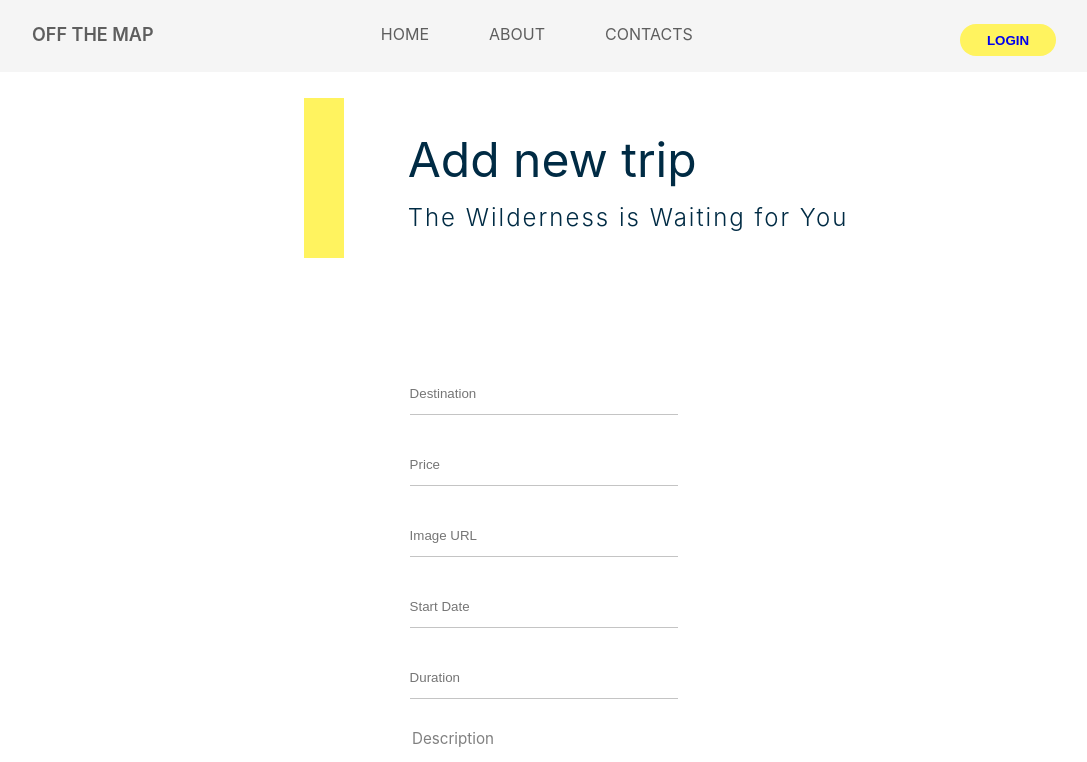
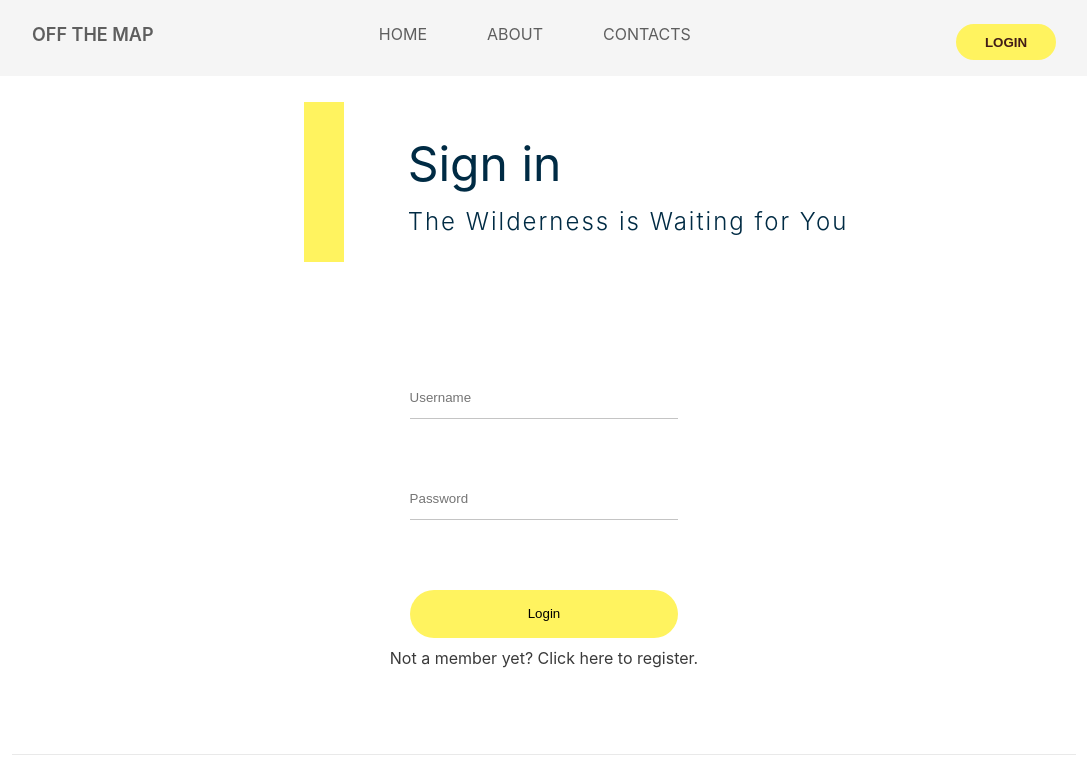
Before and after one commit to getdownto/Travel-App, a React (Create React App) app in the folder react/: page /create in a window 1280 px wide. Shown: the top 762 px of the page, without its empty margins (96-1183 px from the left). Built offline with nearby package versions, Linux system fonts and the light colour scheme.

Commit message:
Added context and logout

```diff
--- a/react/src/App.js
+++ b/react/src/App.js
@@ -16,35 +16,55 @@ import Destinations from './Destinations/Destinations'
 import EditTrip from './EditTrip/EditTrip'
 import Details from './Details/Details'
 import { Router, Route, Switch } from 'react-router-dom'
+import AuthContext from './Context'
 import './App.css';
 import './Grid.css'
 import history from './history';
 import Aux from './hoc/Auxiliary';
 
 class App extends React.Component {
+
+  state = {
+    isLogged: false,
+    user: null
+  }
+
   parseCookiesHandler = () => {
-    return document.cookie.split('; ').reduce((acc, cookie) => {
+    const cookies = document.cookie.split('; ').reduce((acc, cookie) => {
       const [cookieName, cookieValue] = cookie.split('=')
       acc[cookieName] = cookieValue
       return acc
     }, {})
+    return cookies['x-auth-token'] !== null && cookies['x-auth-token'] !== undefined
+  }
+
+  logIn = (user) => {
+    this.setState({ isLogged: true, user })
+  }
+
+  logOut = () => {
+    this.setState({ isLogged: false, user: null })
+  }
+
+  componentDidMount() {
+    if(this.parseCookiesHandler()) {
+      this.setState({isLogged: true})
+    }
   }
 
   render() {
-    const cookies = this.parseCookiesHandler()
-    const isLogged = cookies['x-auth-token'] !== null && cookies['x-auth-token'] !== undefined
-    console.log(isLogged)
-    console.log(cookies)
+    console.log('logged', this.state.isLogged);
     return (
+      <AuthContext.Provider value={{isLogged: this.state.isLogged, user: this.state.user, logIn: this.logIn, logOut: this.logOut}}>
         <Router history={history}>
           <div className="App">
             <ScrollToTop>
               <Layout>
-              <Navigation className="NavigationStandAlone" isLogged={isLogged} />
+                <Navigation className="NavigationStandAlone" isLogged={this.state.isLogged} />
                 <Switch>
                   <Route path="/" exact>
                     <header>
-                  <Header isLogged={isLogged} />
+                      <Header />
                     </header>
                     <Welcome welcome="CHOOSE YOUR DESTINATION" />
                     <Items />
@@ -65,29 +85,29 @@ class App extends React.Component {
                     <h1>Testing Scroll</h1>
                   </Route>
                   <Route path='/login' history={this.props.history}>
-                  <Welcome welcome="Sign in" />
-                  <Login />
+                    {!this.state.isLogged ? <Login /> : <div>You have logged already!</div>}
                   </Route>
                   <Route path='/register' history={this.props.history}>
                     <Welcome welcome="Register" />
                     <Register />
                   </Route>
-                <Route path='/create'history={this.props.history} >
-                  <Welcome welcome="Add new trip" />
-                  <CreateTrip />
+                  <Route path='/create' history={this.props.history} >
+                    {this.state.isLogged ? <CreateTrip /> : <Login />}
                   </Route>
                   <Route path='/calendar' exact component={Calendar} />
                   <Route path='/lastminute' exact component={LastMinute} />
                   <Route path='/search' exact component={SearchResults} />
                   <Route path='/destinations' exact component={Destinations} />
-                <Route path='/:id' exact component={Details} />
-                <Route path='/edit/:id' exact component={EditTrip} />
+                  <Route path='/:id' exact component={this.state.isLogged ? Details : Login} />
+                  <Route path='/edit/:id' exact component={this.state.isLogged ? EditTrip : Login} />
                 </Switch>
               </Layout>
             </ScrollToTop>
             <Footer />
           </div>
         </Router>
+      </AuthContext.Provider>
+
     )
   }
 }
--- /dev/null
+++ b/react/src/Context.js
@@ -0,0 +1,11 @@
+
+import React from 'react';
+
+const AuthContext=React.createContext({
+    user: null,
+    isLoggedIn:false,
+    logIn: () => {},
+    logOut: () => {}
+})
+
+export default AuthContext;
--- a/react/src/CreateTrip/CreateTrip.js
+++ b/react/src/CreateTrip/CreateTrip.js
@@ -3,6 +3,7 @@ import DatePicker from "react-datepicker";
 import DynamicInput from './DynamicInput/DynamicInput'
 import "react-datepicker/dist/react-datepicker.css"
 import './CreateTrip.css'
+import Welcome from '../Welcome/Welcome'
 import history from '../history'
 import travelService from '../services/travel-service'
 
@@ -69,6 +70,7 @@ class CreateTrip extends React.Component {
         })
         return (
             <div>
+                <Welcome welcome="Create Trip" />
                 <form className="CreateTrip">
                     <input type="text" name="destination" placeholder="Destination" value={this.state.destination} onChange={this.changeFiealdHandler} />
                     <input type="text" name="price" placeholder="Price" value={this.state.price} onChange={this.changeFiealdHandler} />
--- a/react/src/Header/Navigation/Navigation.css
+++ b/react/src/Header/Navigation/Navigation.css
@@ -66,10 +66,10 @@
 
 .LoginBtn {
     background-color: #FFF35F;
-    border: none;
+    border: 2px solid #FFF35F;
     outline: none;
-    height: 4vh;
-    width: 12vh;
+    height: 4.5vh;
+    width: 12.5vh;
     border-bottom-left-radius: 5vh;
     border-bottom-right-radius: 5vh;
     border-top-left-radius: 5vh;
@@ -79,12 +79,38 @@
     margin-right: 10%;
 }
 
+.LogoutBtn {
+    background-color: transparent;
+    border: 2px solid #b8b8b8;
+    outline: none;
+    height: 4.5vh;
+    width: 12.5vh;
+    border-bottom-left-radius: 5vh;
+    border-bottom-right-radius: 5vh;
+    border-top-left-radius: 5vh;
+    border-top-right-radius: 5vh;
+    color: #411C17;
+    font-weight: 600;
+    margin-right: 10%;
+    cursor: pointer;
+}
+
 .LoginBtn a {
     text-decoration: none;
+    color: #411C17;
+}
+
+.LogoutBtn a {
+    text-decoration: none;
+    color: #a3a3a3;
 }
 
 .LoginBtn:hover {
     background-color: #f7e527;
+}
+
+.LogoutBtn:hover {
+    background-color: rgb(248, 248, 248);
 }
 
 /* -------------------------------------------------------------*/
--- a/react/src/Header/Navigation/Navigation.js
+++ b/react/src/Header/Navigation/Navigation.js
@@ -1,12 +1,17 @@
 import React from 'react'
+import userService from '../../services/user-service'
+import history from '../../history'
+import AuthContext from '../../Context'
 import './Navigation.css'
-import {Link} from 'react-router-dom'
+import {Link, Redirect} from 'react-router-dom'
 
 class Navigation extends React.Component {
+
     state = {
-        isSticky: false,
-        classNames: ['Test']
+        isSticky: false
     }
+
+    static contextType = AuthContext
 
     componentDidMount() {
         window.addEventListener('scroll', () => {
@@ -17,9 +22,12 @@ class Navigation extends React.Component {
         })
     }
 
-    // componentWillUnmount() {
-    //     window.removeEventListener('scroll')
-    // }
+    logout = () => {
+        userService.logout().then(() => {
+            this.context.logOut()
+            history.push('/')
+        })
+    }
 
     render () {
         return (
@@ -31,8 +39,9 @@ class Navigation extends React.Component {
                         <li><Link to="/about">ABOUT</Link></li>
                         <li><Link to="/contacts">CONTACTS</Link></li>
                     </ul>
-                    {this.props.isLogged === false ? <button className="LoginBtn"><Link to='/login'>LOGIN</Link></button> : null}
-                    {this.props.isLogged === true ? <button className="LoginBtn"><Link to='/create'>NEW TRIP</Link></button> : null}
+                    {this.props.isLogged === false ? <button className="LoginBtn"><Link to='/login'>LOGIN</Link></button> :
+                    // <button className="LoginBtn"><Link to='/create'>NEW TRIP</Link></button>
+                    <button className="LogoutBtn" onClick={this.logout}>LOGOUT</button> }
                 </div>
             </nav>
         )
--- a/react/src/Items/Items.js
+++ b/react/src/Items/Items.js
@@ -24,7 +24,7 @@ class Items extends React.Component {
                 let discount = false
                 if(moment(trip.startDate).isBetween(moment(), endDate)) {
                     discount = true
-                    console.log(trip.destination, ' ', trip.startDate)
+                    //console.log(trip.destination, ' ', trip.startDate)
                 }
                  return <ItemCart
                     destination={trip.destination}
--- a/react/src/Login/Login.js
+++ b/react/src/Login/Login.js
@@ -1,10 +1,13 @@
 import React from 'react'
-import {Link} from 'react-router-dom'
+import { Link, Redirect } from 'react-router-dom'
 import * as yup from 'yup'
 import userService from '../services/user-service'
 import SubmitButton from '../SubmitButton/SubmitButton'
 import './Login.css'
+import Welcome from '../Welcome/Welcome'
+import Aux from '../hoc/Auxiliary'
 import history from '../history'
+import AuthContext from '../Context'
 
 const schema = yup.object({
     username: yup.string('Username must be a string')
@@ -19,8 +22,11 @@ class Login extends React.Component {
     state = {
         username: '',
         password: '',
-        errors: null
+        errors: null,
+        isLogged: false
     }
+
+    static contextType = AuthContext
 
     changeFieldHandler = (e) => {
         this.setState({ [e.target.name]: e.target.value })
@@ -31,7 +37,8 @@ class Login extends React.Component {
         schema.validate(this.state, { abortEarly: false })
             .then(() => {
                 this.setState({ errors: null })
-                userService.login(this.state.username, this.state.password).then(() => {
+                userService.login(this.state.username, this.state.password).then((user) => {
+                    this.context.logIn(user)
                     history.push('/')
                 })
             })
@@ -47,9 +54,11 @@ class Login extends React.Component {
 
     render() {
         return (
-            <div className="FormContainer">
+            <Aux>
+                <Welcome welcome="Sign in" />
+                <div className="FormContainer">
                 <form className="Login">
-                <div className="FieldContainer">
+                    <div className="FieldContainer">
                         <input type="text" name="username" placeholder="Username" value={this.state.username} onChange={this.changeFieldHandler} />
                         {this.state.errors && this.state.errors['username'] ? <img className="errorIcon" src="/close.svg"></img> : null}
                     </div>
@@ -60,9 +69,14 @@ class Login extends React.Component {
                     </div>
                     {this.state.errors && this.state.errors['password'] ? <p className="ErrorMessage">{this.state.errors.password[0]}</p> : null}
                     <SubmitButton submit={this.submitForm}>Login</SubmitButton>
+                    {/* {this.state.isLogged === true && <Redirect to={{
+                        pathname: '/',
+                        state: { isLogged: true }
+                    }} />} */}
                     <p><Link to="/register">Not a member yet? Click here to register.</Link></p>
                 </form>
             </div>
+            </Aux>
         )
     }
 
--- a/react/src/services/user-service.js
+++ b/react/src/services/user-service.js
@@ -27,6 +27,12 @@ const userService = {
             }),
             credentials: 'include'
         }).then(res => res.json())
+    },
+    logout: function() {
+        return fetch('http://localhost:9999/api/user/logout', {
+            method: 'POST',
+            credentials: 'include'
+        }).then(res => res.text())
     }
 }
 
```
Lines whose indentation alone changed are shown as unchanged.
